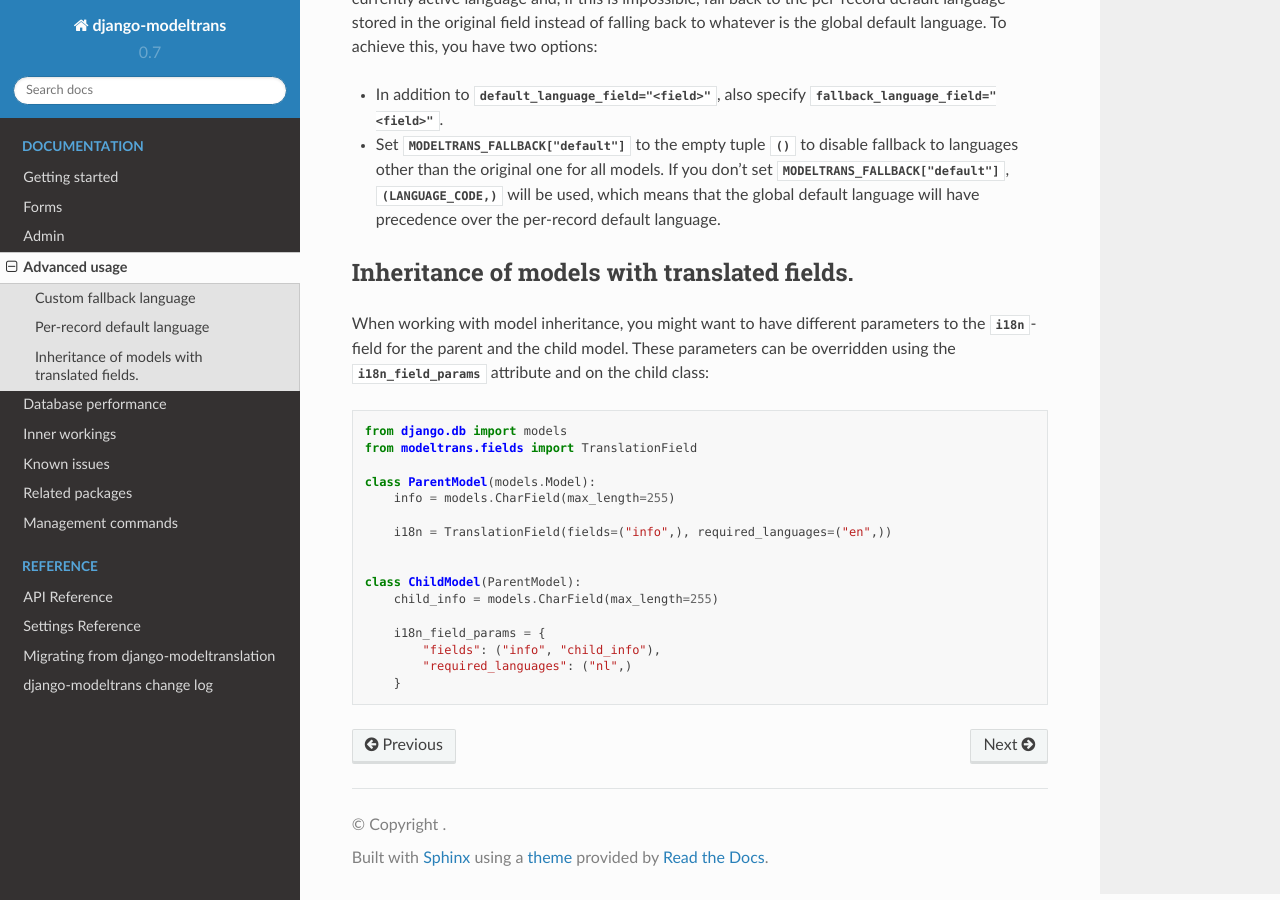
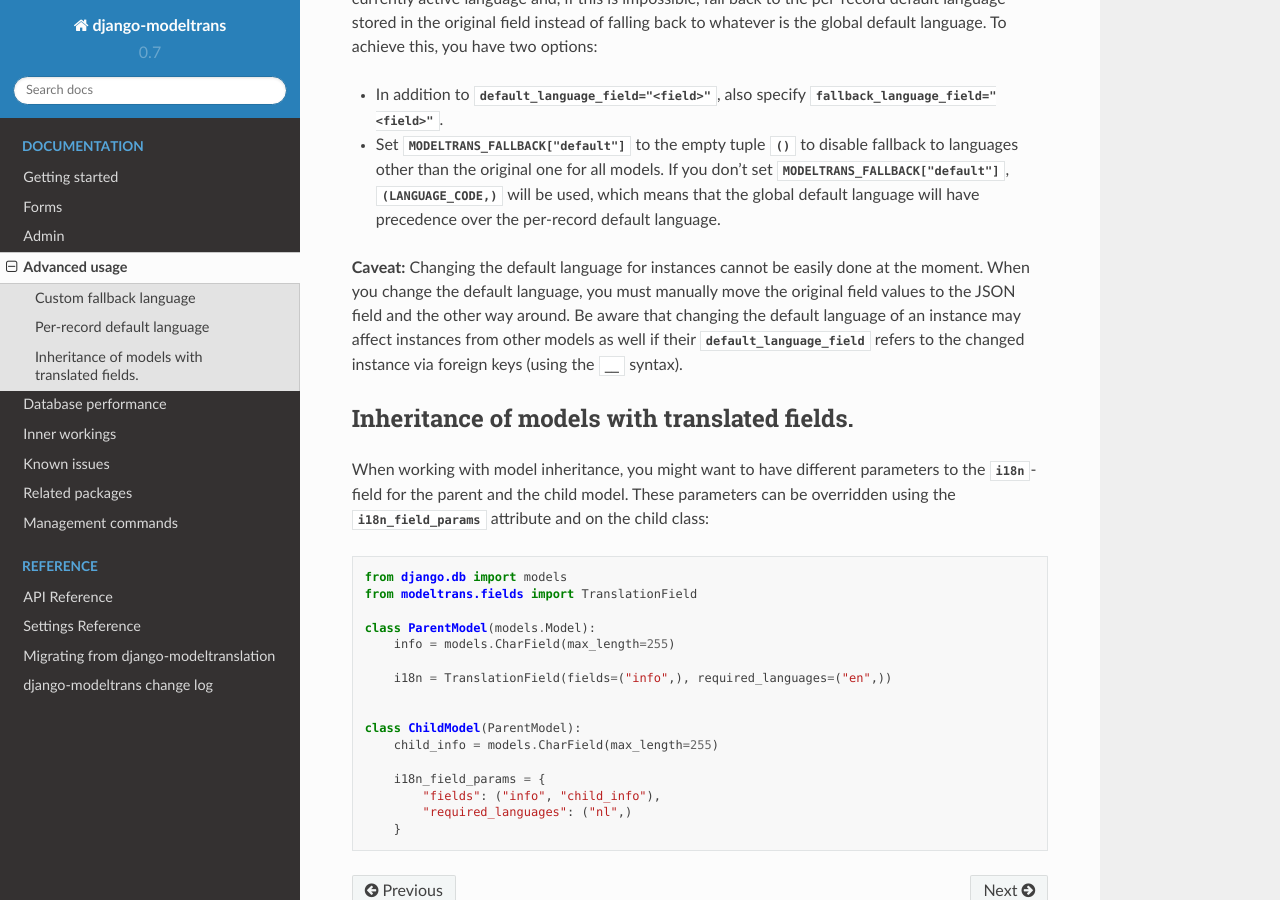
Before and after one commit to zostera/django-modeltrans, a Sphinx documentation site: the page built from docs/pages/working-with-models.rst, in a window 1280 px wide and 900 px high, scrolled down 2268 px. Built offline with Sphinx 7.4.7 and the Read the Docs theme 2.0.0, drawn with Linux system fonts in a browser that asks for light colours.

Commit message:
Add remark about changing default language

```diff
--- a/docs/pages/working-with-models.rst
+++ b/docs/pages/working-with-models.rst
@@ -99,6 +99,11 @@ achieve this, you have two options:
   one for all models. If you don't set `MODELTRANS_FALLBACK["default"]`, `(LANGUAGE_CODE,)` will be used, which means
   that the global default language will have precedence over the per-record default language.
 
+**Caveat:** Changing the default language for instances cannot be easily done at the moment. When you change the default
+language, you must manually move the original field values to the JSON field and the other way around. Be aware that
+changing the default language of an instance may affect instances from other models as well if their
+`default_language_field` refers to the changed instance via foreign keys (using the `__` syntax).
+
 
 Inheritance of models with translated fields.
 ---------------------------------------------
```
